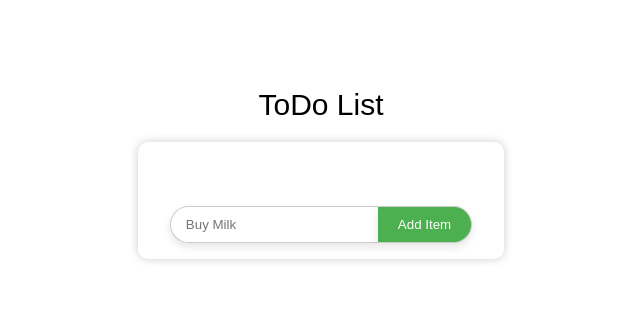
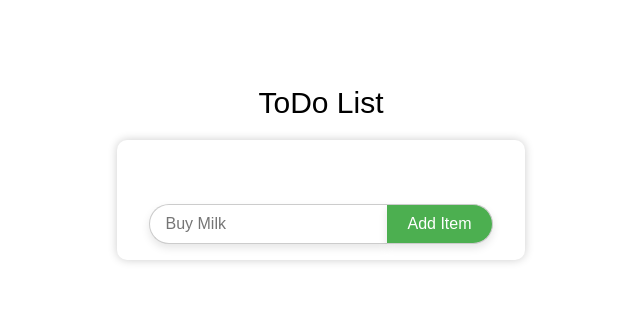
Before and after one commit to Ahsan-Siddiqi/Firebase-TODO, a plain HTML site: page todo.html in a window 1280 px wide. Shown: the part 245-571 px from the top of the page, without its empty margins (319-959 px from the left). Drawn offline with Linux system fonts and the light colour scheme; no server answers.

Commit message:
fixed styling

```diff
--- a/styles.css
+++ b/styles.css
@@ -11,6 +11,7 @@ body {
 .background-colour{
     background-color: rgba(218, 248, 255, 255);
 }
+
 
 .container {
     background-color: white;
@@ -39,7 +40,6 @@ body {
     border-radius: 10px;
     padding: 8px;
     font-size: 16px;
-
 }
 
 .todo-items{
@@ -53,7 +53,6 @@ body {
 
 }
 
-
 .item {
     display: flex;
     align-items: center;
@@ -61,7 +60,6 @@ body {
     border-radius: 10px;
     padding: 10px;
     gap: 10px;
-
 }
 
 .bullet {
@@ -87,7 +85,7 @@ body {
     margin-right: 10px;
     font-size: 16px;
     box-shadow: 0 2px 4px rgba(0, 0, 0, 0.2);
-    margin-left: auto; /* Pushes the button to the far right */
+    margin-left: auto;
 
 }
 
@@ -102,12 +100,13 @@ body {
     border-radius: 10px;
 }
 
-.search-container {
+.new-todo-container {
     display: flex;
     margin: 1rem 0;
+
 }
 
-.search-input {
+.input {
 
     border: 1px solid #ccc;
     border-right: none;
@@ -115,9 +114,11 @@ body {
     border-radius: 20px 0 0 20px;
     text-align: left;
     box-shadow: 0px 4px 8px rgba(0, 0, 0, 0.1);
+    font-size: 16px;
+
 }
 
-.search-btn {
+.input-btn {
     background-color: #4CAF50;
     border: 1px solid #ccc;
     border-left: none;
@@ -127,6 +128,8 @@ body {
     cursor: pointer;
     border-radius: 0 20px 20px 0;
     box-shadow: 0px 4px 8px rgba(0, 0, 0, 0.1);
+    font-size: 16px;
+
 }
 
 .Todo-container{
--- a/todo.html
+++ b/todo.html
@@ -19,19 +19,19 @@
 
                 <div class="todo-items"></div>
 
-                <div class="search-container">
-                    <input type="text" id="todo-input" class="search-input" placeholder="Buy Milk">
-                    <button id="new-todo-btn" class="search-btn">Add Item</button>
+                <div class="new-todo-container">
+                    <input type="text" id="todo-input" class="input" placeholder="Buy Milk">
+                    <button id="new-todo-btn" class="input-btn">Add Item</button>
                 </div>
-
 
             </div>
 
         </div>
 
 
+        <script type="module" src="main.js"></script>
         <script type="module" src="firebaseConfig.js"></script>
-        <script type="module" src="main.js"></script>
+
 
     </body>
 </html>
```
